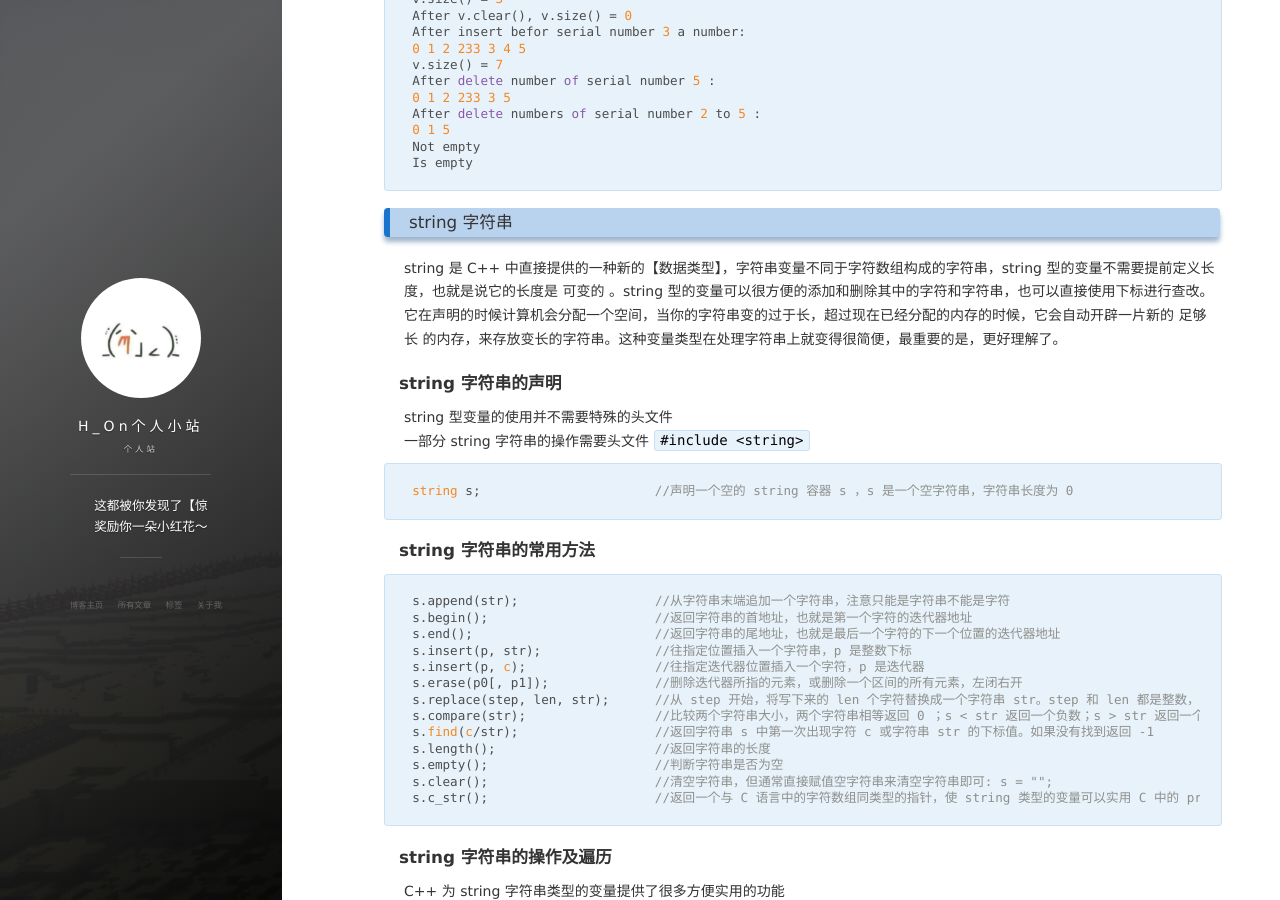
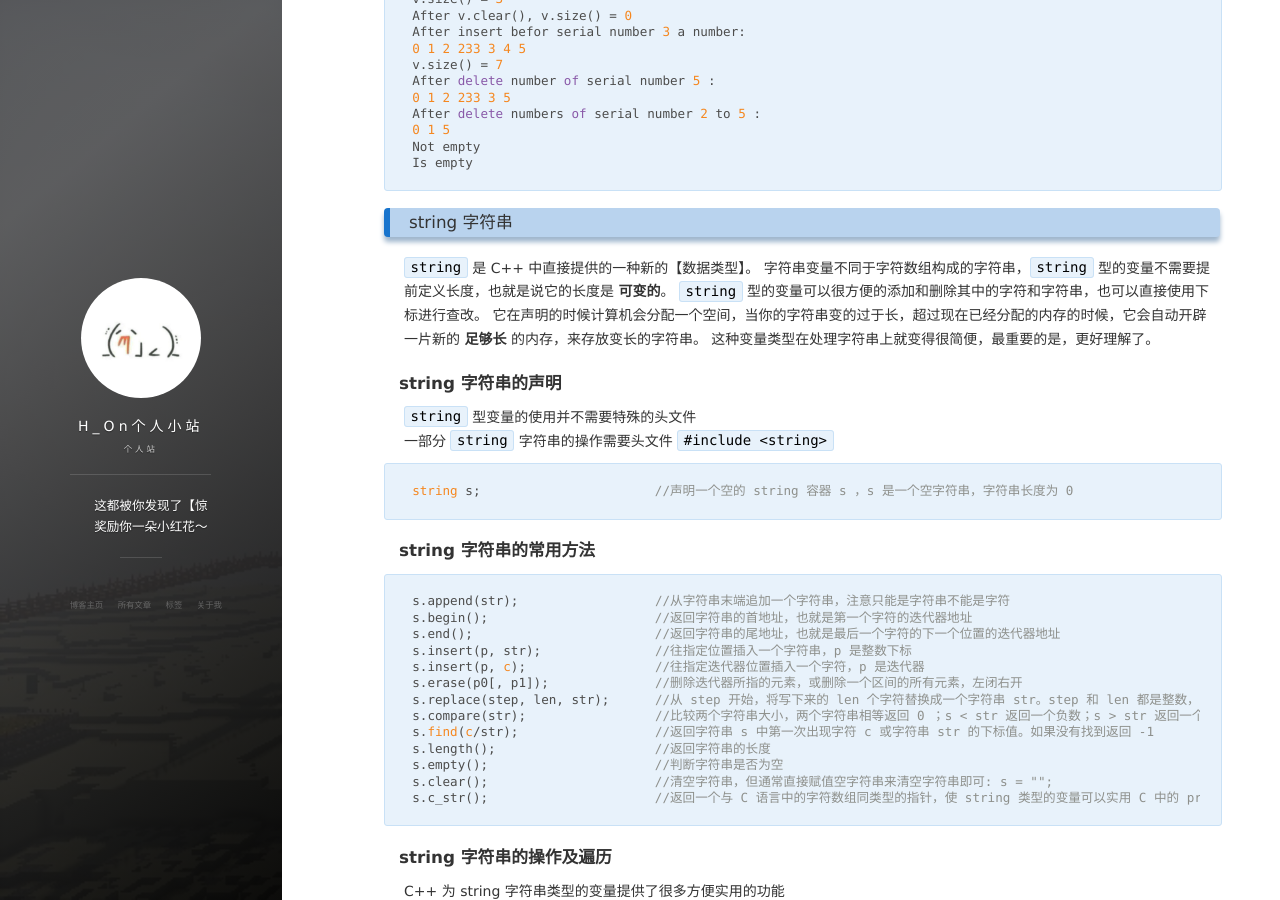
Before and after one commit to Hybrogen/Hybrogen.github.io, a Jekyll site: the page built from _posts/2020-01-03-STL1.md, in a window 1280 px wide and 900 px high, scrolled down 3819 px. Built offline with Jekyll 4.4.1, drawn with Linux system fonts in a browser that asks for light colours; nearby versions of some CDN libraries; comment, search, counter and statistics services are not loaded.

Commit message:
一些文字格式上的小调整

````diff
--- a/_posts/2020-01-03-STL1.md
+++ b/_posts/2020-01-03-STL1.md
@@ -181,11 +181,15 @@ Is empty
 ```
 
 ### string 字符串
- string 是 C++ 中直接提供的一种新的【数据类型】，字符串变量不同于字符数组构成的字符串，string 型的变量不需要提前定义长度，也就是说它的长度是 可变的 。string 型的变量可以很方便的添加和删除其中的字符和字符串，也可以直接使用下标进行查改。它在声明的时候计算机会分配一个空间，当你的字符串变的过于长，超过现在已经分配的内存的时候，它会自动开辟一片新的 足够长 的内存，来存放变长的字符串。这种变量类型在处理字符串上就变得很简便，最重要的是，更好理解了。
+`string` 是 C++ 中直接提供的一种新的【数据类型】。
+字符串变量不同于字符数组构成的字符串，`string` 型的变量不需要提前定义长度，也就是说它的长度是 **可变的**。
+`string` 型的变量可以很方便的添加和删除其中的字符和字符串，也可以直接使用下标进行查改。
+它在声明的时候计算机会分配一个空间，当你的字符串变的过于长，超过现在已经分配的内存的时候，它会自动开辟一片新的 **足够长** 的内存，来存放变长的字符串。
+这种变量类型在处理字符串上就变得很简便，最重要的是，更好理解了。
 
 #### **string 字符串的声明**
- string 型变量的使用并不需要特殊的头文件<br>
-一部分 string 字符串的操作需要头文件 `#include <string>`
+`string` 型变量的使用并不需要特殊的头文件<br>
+一部分 `string` 字符串的操作需要头文件 `#include <string>`
 ```c++
 string s;                       //声明一个空的 string 容器 s ，s 是一个空字符串，字符串长度为 0
 ```
````
